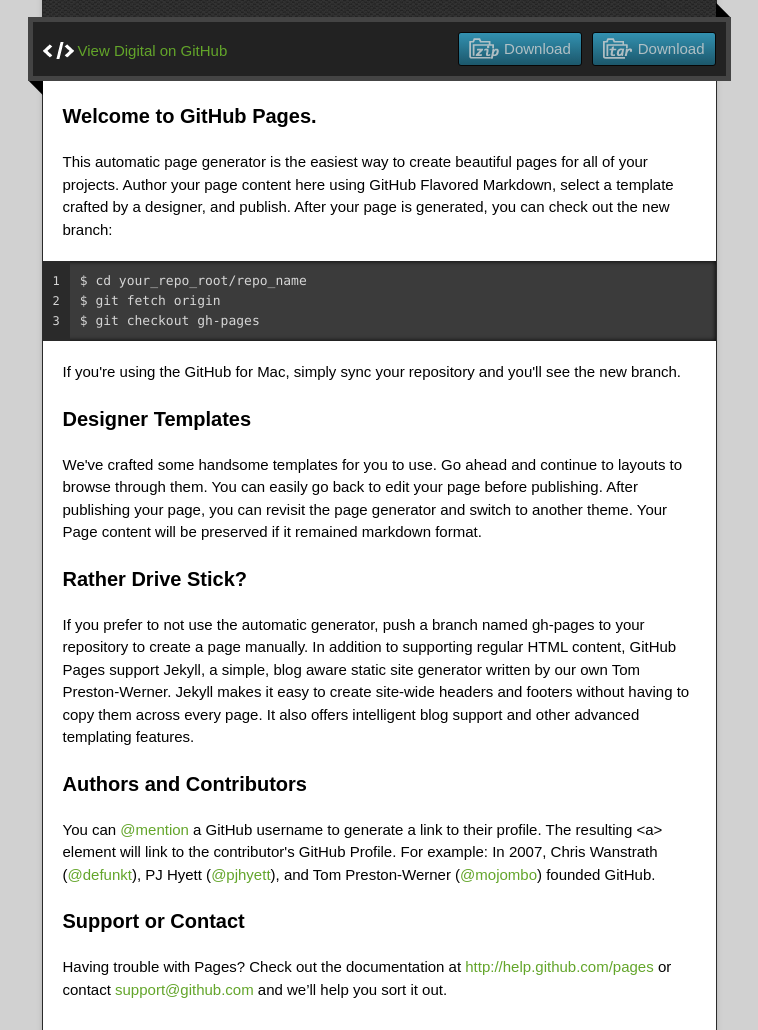
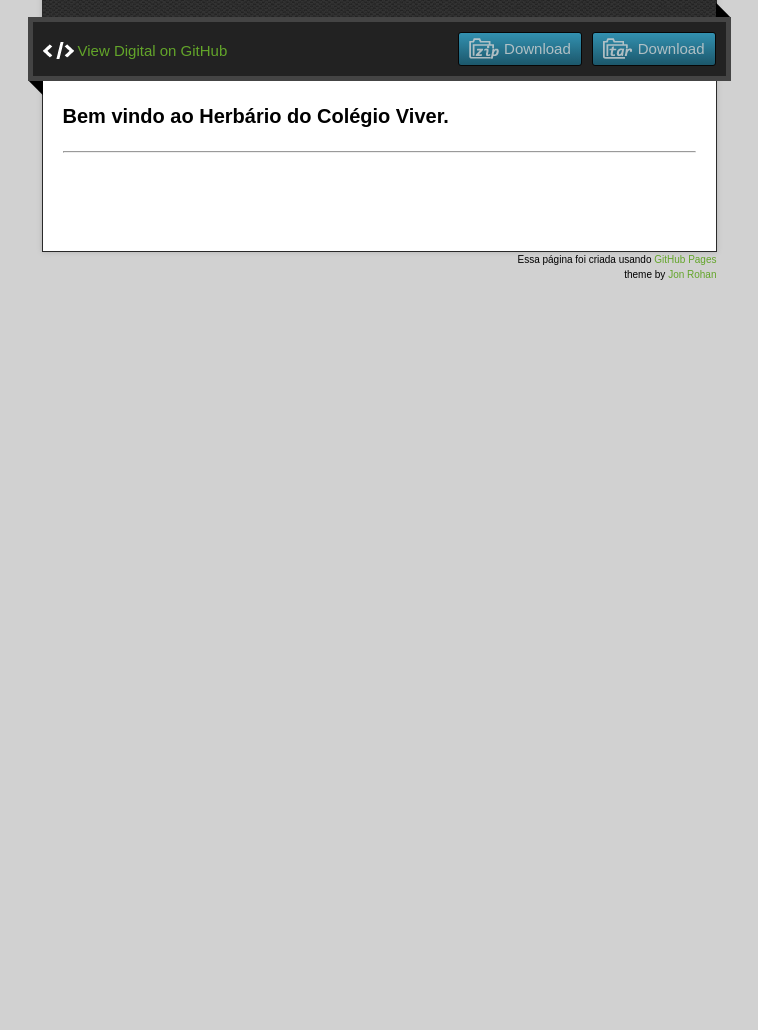
Before and after one commit to Herbario/digital, a plain HTML site: page index.html in a window 1280 px wide. Shown: the part 180-1210 px from the top of the page, without its empty margins (261-1019 px from the left). After the commit the page ends 800 px from the top, so only its background shows below. Drawn offline with nearby package versions, Linux system fonts and the light colour scheme.

Commit message:
A página principal foi levemente alterada.

```diff
--- a/index.html
+++ b/index.html
@@ -37,56 +37,22 @@
                     </div>
                     <article class="markdown-body">
                         <h3>
-<a name="welcome-to-github-pages" class="anchor" href="#welcome-to-github-pages"><span class="octicon octicon-link"></span></a>Welcome to GitHub Pages.</h3>
-
-<p>This automatic page generator is the easiest way to create beautiful pages for all of your projects. Author your page content here using GitHub Flavored Markdown, select a template crafted by a designer, and publish. After your page is generated, you can check out the new branch:</p>
-
-<pre><code>$ cd your_repo_root/repo_name
-$ git fetch origin
-$ git checkout gh-pages
-</code></pre>
-
-<p>If you're using the GitHub for Mac, simply sync your repository and you'll see the new branch.</p>
-
-<h3>
-<a name="designer-templates" class="anchor" href="#designer-templates"><span class="octicon octicon-link"></span></a>Designer Templates</h3>
-
-<p>We've crafted some handsome templates for you to use. Go ahead and continue to layouts to browse through them. You can easily go back to edit your page before publishing. After publishing your page, you can revisit the page generator and switch to another theme. Your Page content will be preserved if it remained markdown format.</p>
-
-<h3>
-<a name="rather-drive-stick" class="anchor" href="#rather-drive-stick"><span class="octicon octicon-link"></span></a>Rather Drive Stick?</h3>
-
-<p>If you prefer to not use the automatic generator, push a branch named <code>gh-pages</code> to your repository to create a page manually. In addition to supporting regular HTML content, GitHub Pages support Jekyll, a simple, blog aware static site generator written by our own Tom Preston-Werner. Jekyll makes it easy to create site-wide headers and footers without having to copy them across every page. It also offers intelligent blog support and other advanced templating features.</p>
-
-<h3>
-<a name="authors-and-contributors" class="anchor" href="#authors-and-contributors"><span class="octicon octicon-link"></span></a>Authors and Contributors</h3>
-
-<p>You can <a href="https://github.com/blog/821" class="user-mention">@mention</a> a GitHub username to generate a link to their profile. The resulting <code>&lt;a&gt;</code> element will link to the contributor's GitHub Profile. For example: In 2007, Chris Wanstrath (<a href="https://github.com/defunkt" class="user-mention">@defunkt</a>), PJ Hyett (<a href="https://github.com/pjhyett" class="user-mention">@pjhyett</a>), and Tom Preston-Werner (<a href="https://github.com/mojombo" class="user-mention">@mojombo</a>) founded GitHub.</p>
-
-<h3>
-<a name="support-or-contact" class="anchor" href="#support-or-contact"><span class="octicon octicon-link"></span></a>Support or Contact</h3>
-
-<p>Having trouble with Pages? Check out the documentation at <a href="http://help.github.com/pages">http://help.github.com/pages</a> or contact <a href="mailto:support@github.com">support@github.com</a> and we’ll help you sort it out.</p>
+                            Bem vindo ao Herbário do Colégio Viver.
+                        </h3>
+                        <hr>
                     </article>
                 </div>
             </div>
             <footer>
-      <div class="owner">
-      <p><a href="https://github.com/Herbario" class="avatar"><img src="https://secure.gravatar.com/avatar/de8d2472bafd4680c501f38d8912df42?s=30&amp;d=https%3A%2F%2Fidenticons.github.com%2F7e39b4b324eb773186f5f7ffbc58f181.png" width="48" height="48"/></a> <a href="https://github.com/Herbario">Herbario</a> maintains <a href="https://github.com/Herbario/digital">Digital</a></p>
-
-
-      </div>
                 <div class="creds">
-        <small>This page generated using <a href="https://pages.github.com/">GitHub Pages</a><br/>theme by <a href="https://twitter.com/jonrohan/">Jon Rohan</a></small>
+                    <small>Essa página foi criada usando <a href="https://pages.github.com/">GitHub Pages</a><br/>theme by <a href="https://twitter.com/jonrohan/">Jon Rohan</a></small>
                 </div>
             </footer>
         </div>
         <div class="current-section">
-    <a href="#top">Scroll to top</a>
-    <a href="https://github.com/Herbario/digital/tarball/master" class="tar">tar</a><a href="https://github.com/Herbario/digital/zipball/master" class="zip">zip</a><a href="" class="code">source code</a>
+            <a href="#top">Topo</a>
+            <a href="https://github.com/Herbario/digital/tarball/master" class="tar">tar</a><a href="https://github.com/Herbario/digital/zipball/master" class="zip">zip</a><a href="" class="code">Código Fonte</a>
             <p class="name"></p>
         </div>
-
-
     </body>
 </html>
```
Lines whose indentation alone changed are shown as unchanged.
